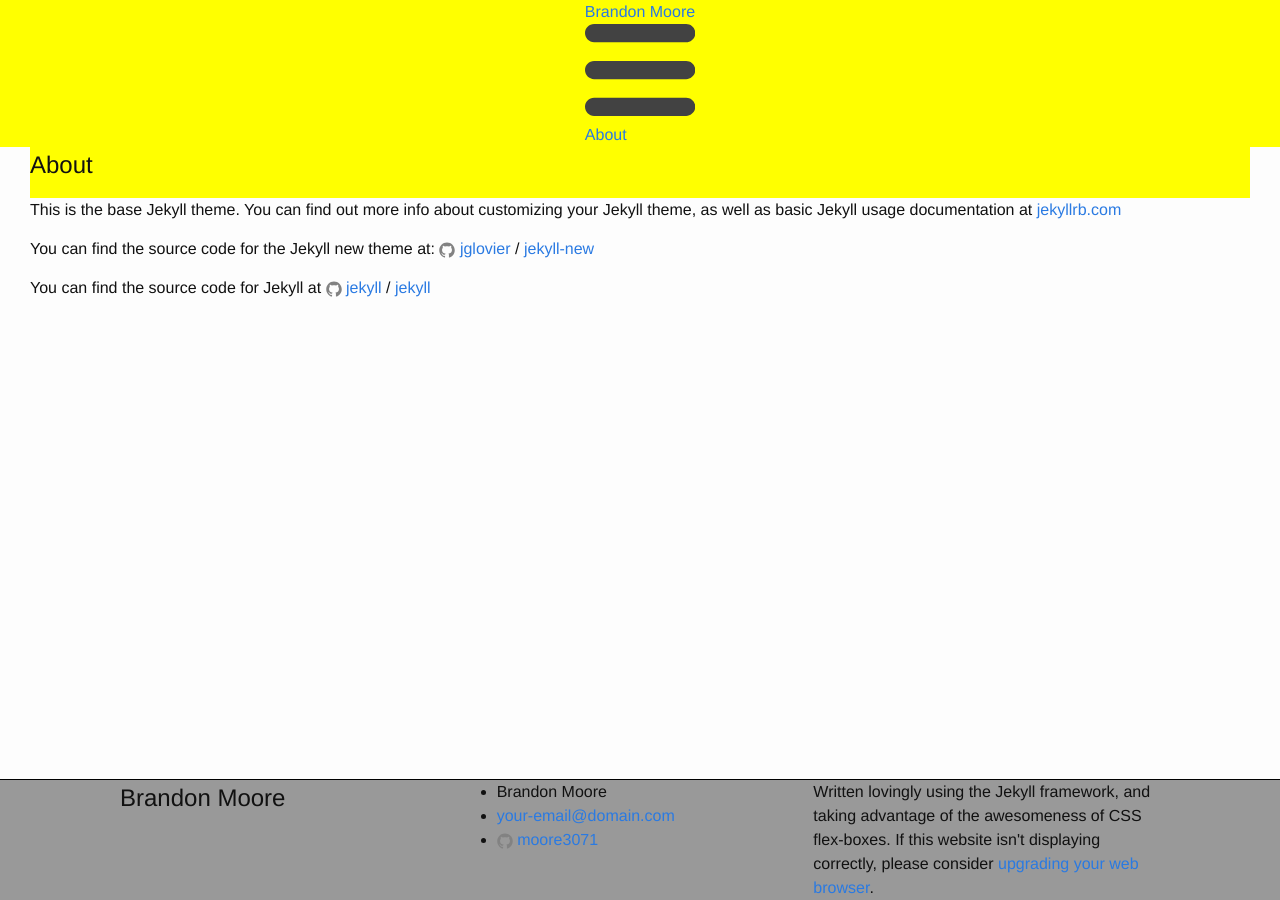
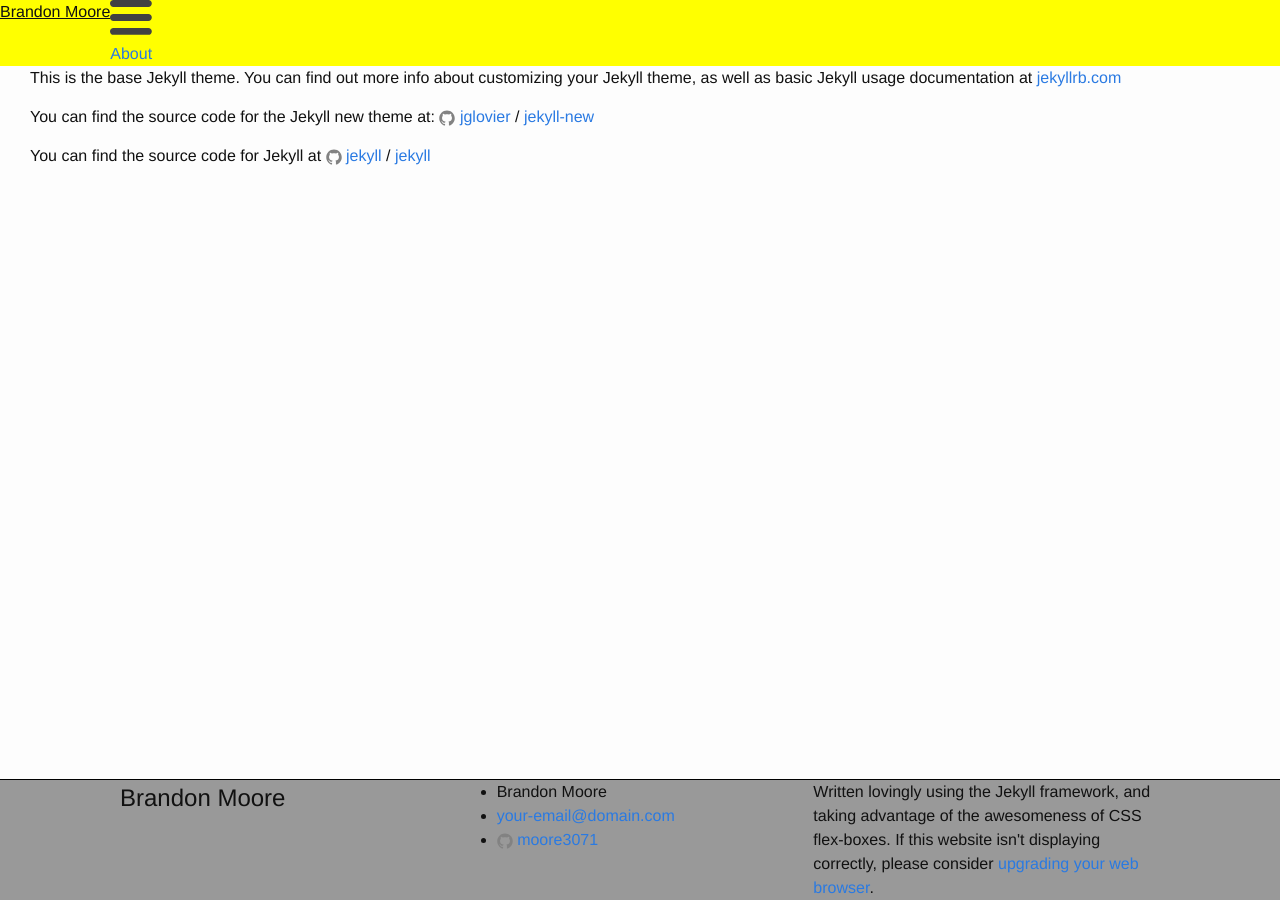
Before and after one commit to moore3071/moore3071.github.io, a Jekyll site: the page built from about.md, in a window 1280 px wide. Built offline with Jekyll 4.4.1, drawn with Linux system fonts in a browser that asks for light colours; some web fonts are replaced.

Commit message:
Working on the header

```diff
--- a/_includes/header.html
+++ b/_includes/header.html
@@ -1,6 +1,4 @@
 <header class="site-header">
-
-  <div class="wrapper">
 
     <a class="site-title" href="{{ site.baseurl }}/">{{ site.title }}</a>
 
@@ -22,6 +20,4 @@
       </div>
     </nav>
 
-  </div>
-
 </header>
--- a/_layouts/page.html
+++ b/_layouts/page.html
@@ -1,14 +1,7 @@
 ---
 layout: default
 ---
-<article class="post">
 
-  <header class="post-header">
-    <h1 class="post-title">{{ page.title }}</h1>
-  </header>
-
-  <div class="post-content">
+<div class="post-content">
     {{ content }}
-  </div>
-
-</article>
+</div>
```
